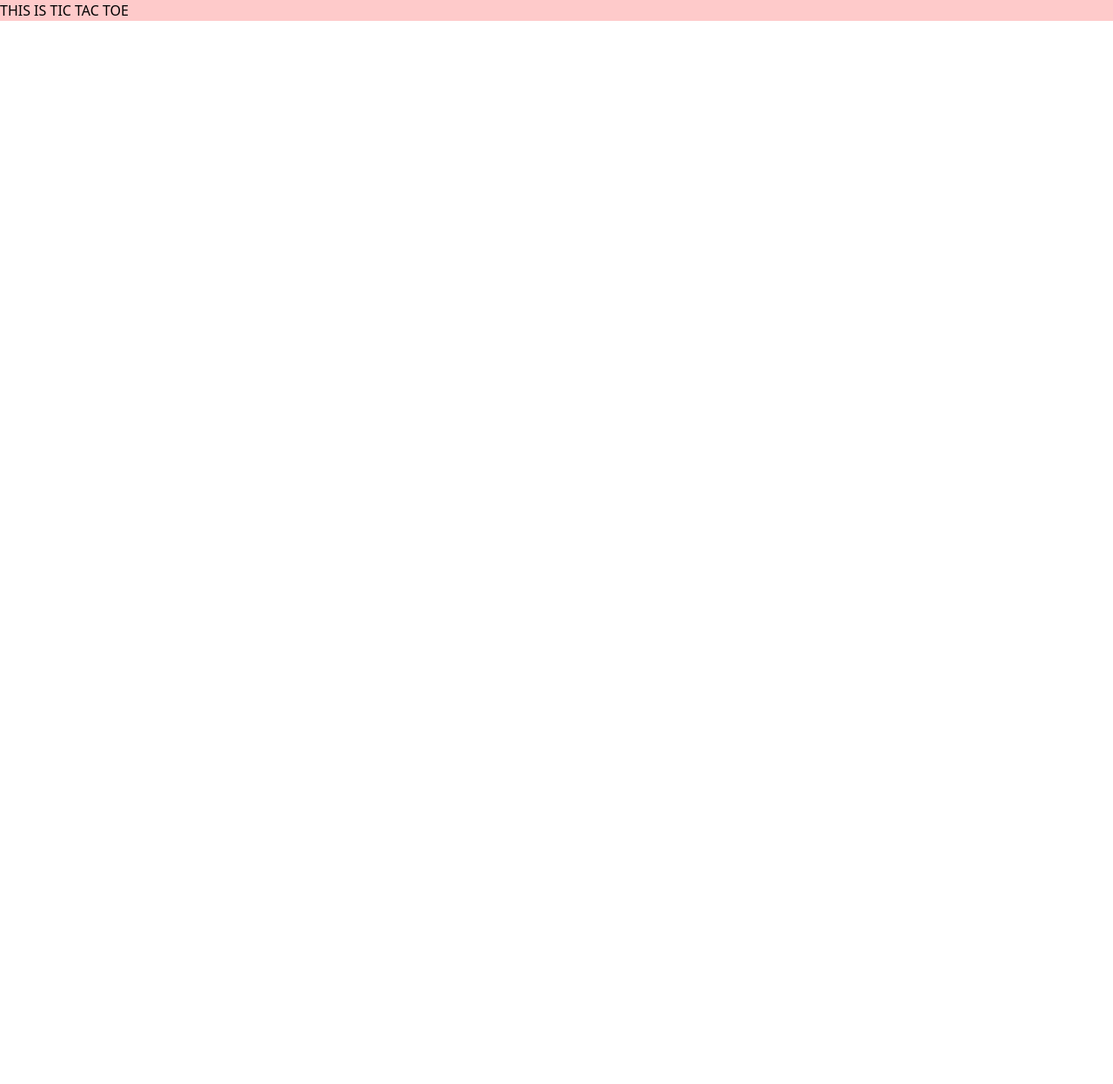
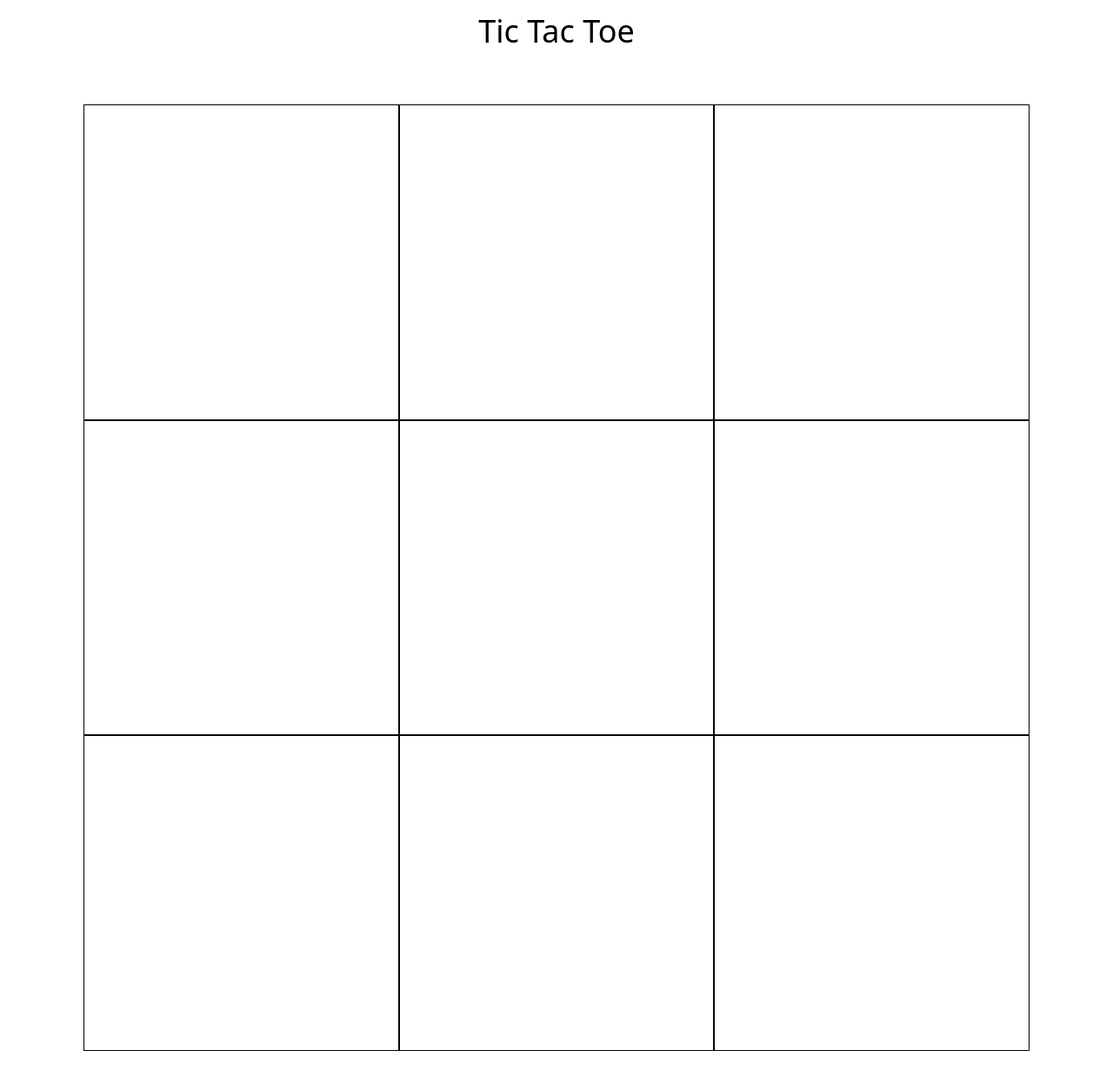
Before and after one commit to puyanwei/tictactoe-ably, a Next.js app: page / in a window 1280 px wide. Shown: the top 1246 px of the page at 87% size. Before the commit the page ends 800 px from the top, so only its background shows below. Built offline with nearby package versions, Linux system fonts and the light colour scheme.

Commit message:
[WIP] Styling & initial state calcs

```diff
--- a/pages/index.tsx
+++ b/pages/index.tsx
@@ -1,7 +1,17 @@
 import type { NextPage } from 'next'
 import Head from 'next/head'
+import { useState } from 'react'
+
+type StateType = 'empty' | 'x' | 'o'
+export interface Board {
+  state: StateType
+}
+const initialBoard: Board[] = Array(9).fill({ state: 'empty' })
 
 const Home: NextPage = () => {
+  const [board, setBoard] = useState<Board[]>(initialBoard)
+
+  const buttonStyle = `w-full aspect-square border-black border-[1px]`
   return (
     <div>
       <Head>
@@ -9,7 +19,20 @@ const Home: NextPage = () => {
         <meta name='description' content='Generated by create next app' />
         <link rel='icon' href='/favicon.ico' />
       </Head>
-      <div className='bg-red-200'>THIS IS TIC TAC TOE</div>
+      <div className='p-4'>
+        <h1 className='text-4xl text-center'>Tic Tac Toe</h1>
+        <div className='grid grid-cols-3 p-20 pt-16'>
+          <button className={buttonStyle}></button>
+          <button className={buttonStyle}></button>
+          <button className={buttonStyle}></button>
+          <button className={buttonStyle}></button>
+          <button className={buttonStyle}></button>
+          <button className={buttonStyle}></button>
+          <button className={buttonStyle}></button>
+          <button className={buttonStyle}></button>
+          <button className={buttonStyle}></button>
+        </div>
+      </div>
     </div>
   )
 }
```
